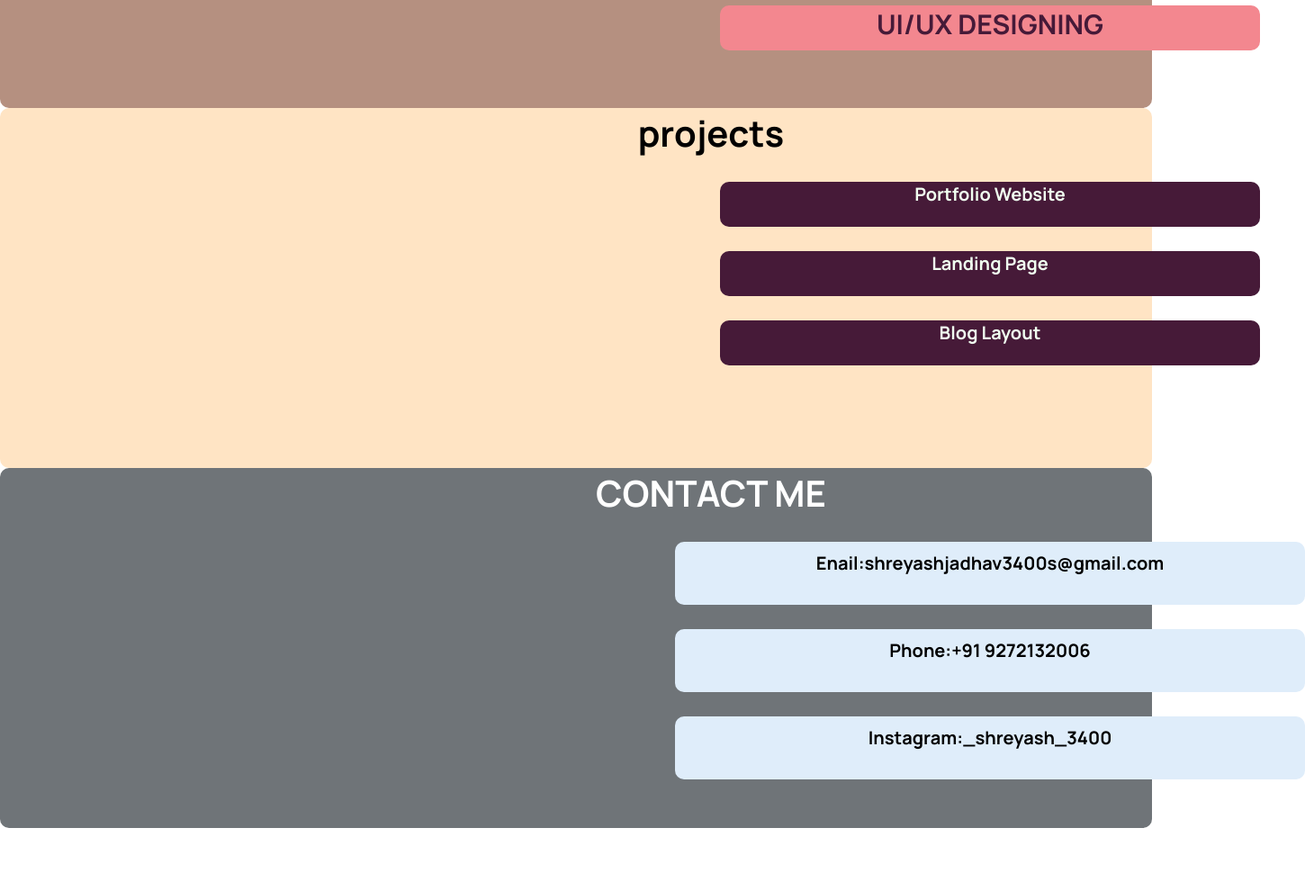
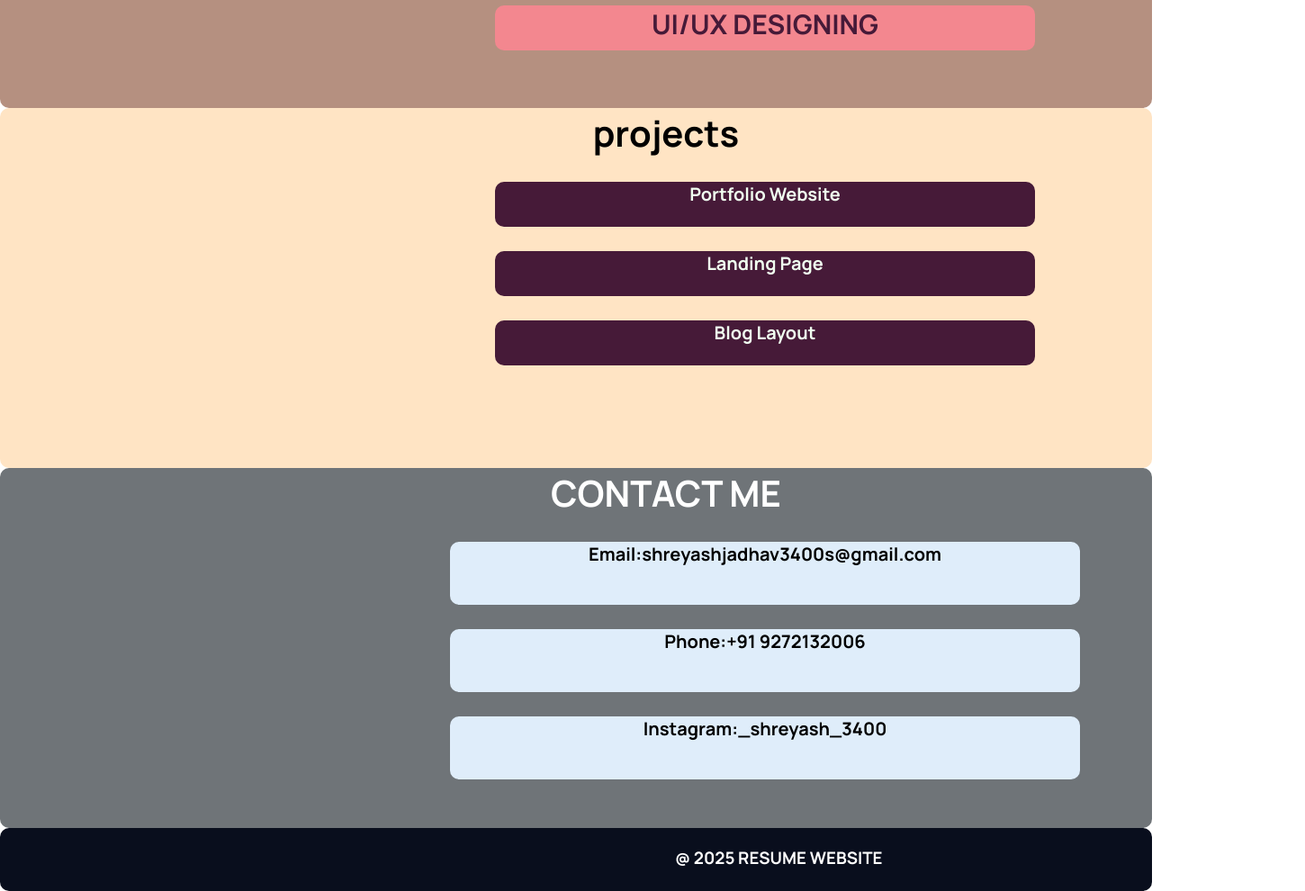
Before and after one commit to shreyash3400/learning, a plain HTML site: page index.html in a window 1280 px wide. Shown: the part 1180-2170 px from the top of the page at 90% size, 1450 px wide, since content can reach past the window. Before the commit the page ends 2100 px from the top, so only its background shows below. Drawn offline with Linux system fonts and the light colour scheme.

Commit message:
modify some padding and add something

```diff
--- a/index.html
+++ b/index.html
@@ -5,7 +5,7 @@
     <meta name="viewport" content="width=device-width, initial-scale=1.0">
     <title>Document</title>
     <link rel="stylesheet" href="style.css">
-    <link rel="icon" href="https://blenderartists.org/t/random-guy/1099988">
+    <link rel="icon" href="./cool kitten 🙀.jpg">
 
 </head>
 <body>
@@ -15,7 +15,7 @@
     </div>
     <div id="second">
         <h1>About Me!</h1>
-        <p>Hello!  I am learning HTML and CSS. This is my resume style webpage where I pracice text styling.colors,styling,colors,background,and fonts.My goad is to become an expert in Web developer and designer.</p>
+        <p>Hello!  I am learning HTML and CSS. <br>This is my resume style webpage where I pracice text styling.colors,styling,colors,background,and fonts.My goad is to become an expert in Web developer and designer.</p>
     </div>
 
     <div id="third">
@@ -48,11 +48,14 @@
     <div id="sixth">
         <h1>CONTACT ME</h1>
         <br>
-        <h4>Enail:shreyashjadhav3400s@gmail.com</h4>
+        <h4>Email:shreyashjadhav3400s@gmail.com</h4>
         <br>
         <h4>Phone:+91 9272132006</h4>
         <br>
         <h4>Instagram:_shreyash_3400</h4>
     </div>
+    <div id="last">
+        <h3>@ 2025 RESUME WEBSITE</h3>
+    </div>
 </body>
 </html>
--- a/style.css
+++ b/style.css
@@ -25,7 +25,7 @@ html,body{
     font-size:30px;
     font-weight:100;
     font-family: Arial, Helvetica, sans-serif;
-    padding-left:300px
+    padding-left:200px
 }
 
 #second{
@@ -36,7 +36,7 @@ html,body{
     font-family: sher;
     font-size:20px;
     text-align:center;
-    padding-left:300px
+    padding-left:200px
 }
 #third{
     color:#461A38;
@@ -45,14 +45,14 @@ html,body{
     height:300px;
     font-family: sher;
     font-size:20px;
+    padding-left:200px;
     text-align:center;
-    padding-left:300px
 }
 #third h4{
     height:40px;
     width:700px;
     background-color:rgb(122, 121, 122);
-    margin-left:450px;
+    margin-left:300px;
     background-color: burlywood;
 
 }
@@ -64,16 +64,17 @@ html,body{
     height:400px;
     font-family: sher;
     font-size:20px;
+    padding-left:200px;
     text-align:center;
-    padding-left:300px
+
+
 }
 #forth h4{
     height:50px;
     width:600px;
     background-color:#F3878F;
-    margin-left:500px;
+    margin-left:350px;
     color:#461A38;
-    text-align:center;
     font-size:30px;
     text-transform: uppercase;
 }
@@ -86,7 +87,7 @@ html,body{
     font-family: sher;
     font-size:20px;
     text-align:center;
-    padding-left:300px
+    padding-left:200px
 }
 
 #fifth h4{
@@ -94,7 +95,7 @@ html,body{
     width:600px;
     background-color:#461A38;
     color:honeydew;
-    margin-left:500px;
+    margin-left:350px;
     border-radius: 10px;
 }
 
@@ -106,13 +107,24 @@ html,body{
     font-family: sher;
     font-size:20px;
     text-align:center;
-    padding-left:300px
+    padding-left:200px
 }
 #sixth h4{
     color:black;
     background-color:#DFEDFA;
     height:70px;
     width:700px;
-    margin-left:450px;
-    padding:10px
+    margin-left:300px;
 }
+
+#last{
+    color:white;
+    background-color:rgb(9, 14, 29);
+    height:70px;
+    width: 100%;
+}
+#last h3{
+    padding-left:750px;
+    padding-top:20px;
+    font-family:sher;
+}
```
Also changed, not shown: cool kitten 🙀.jpg (added).
